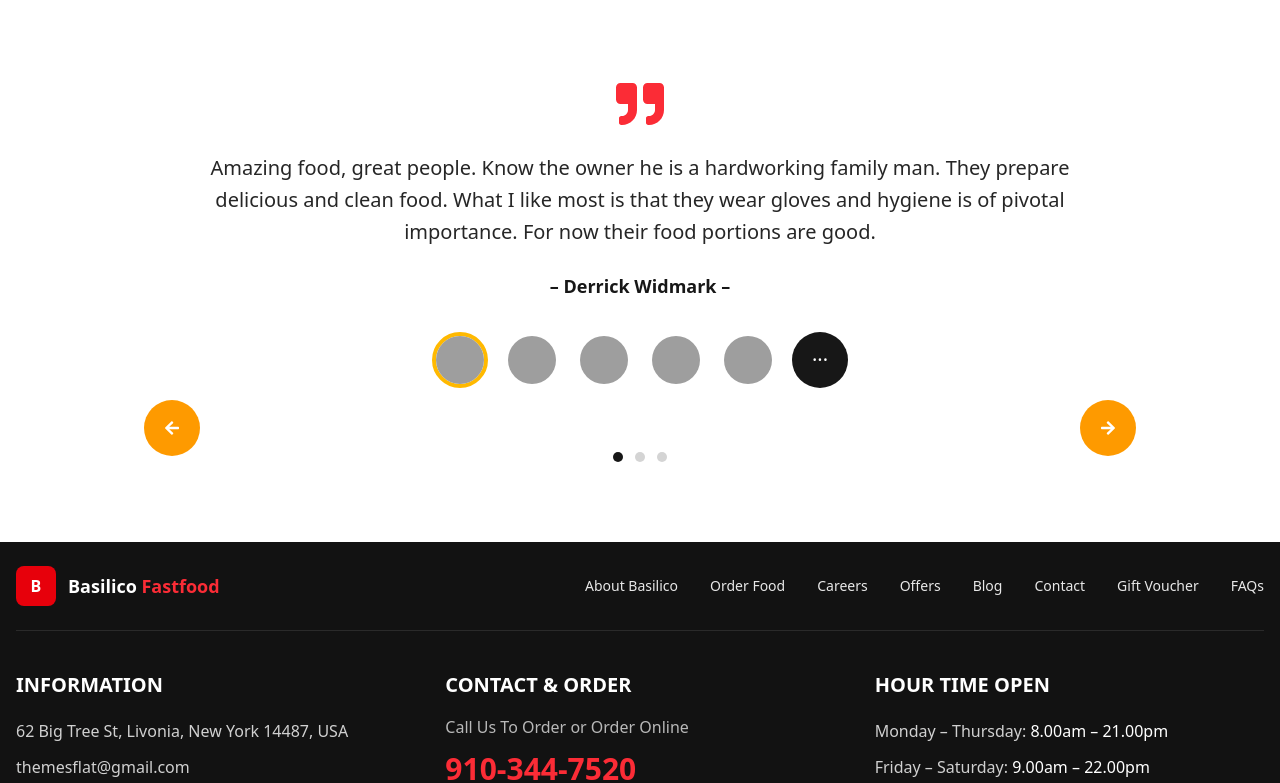
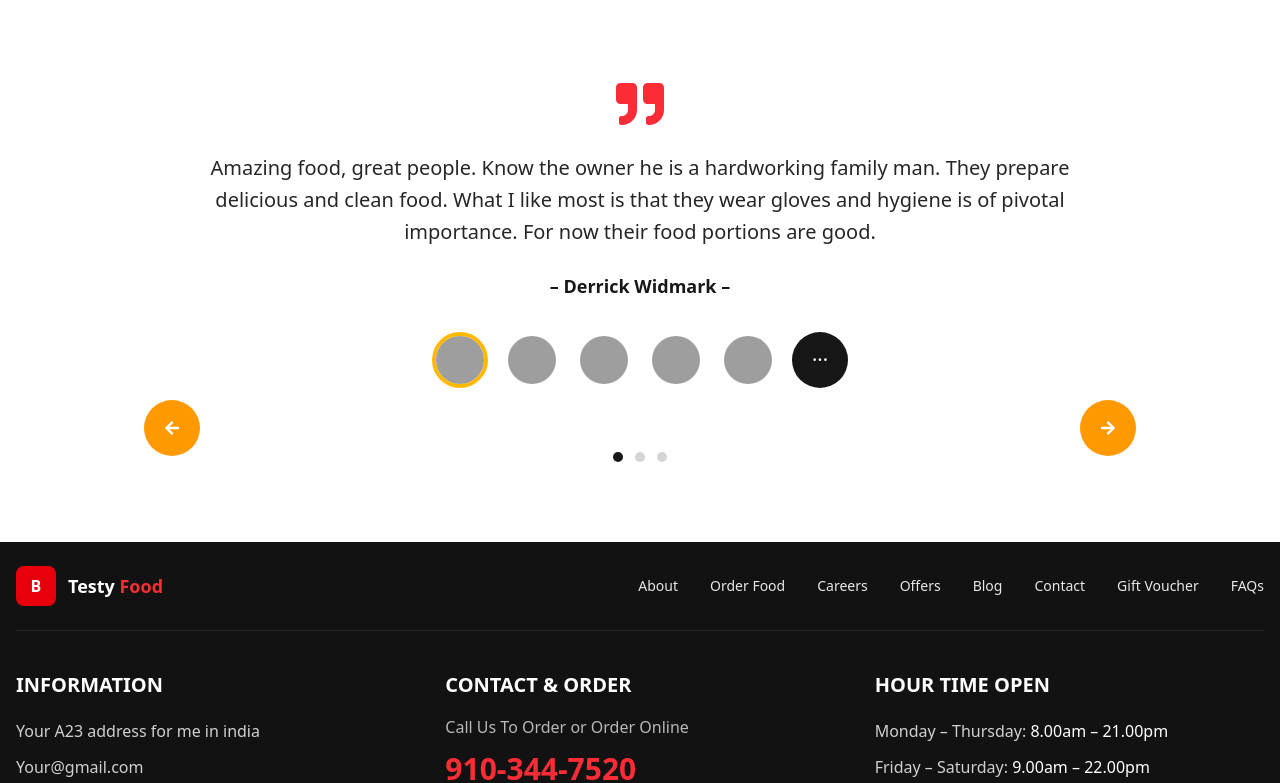
Before and after one commit to shamsad-alam/tasty-restaurant, a React (Vite) app: page / in a window 1280 px wide. Shown: the top 783 px of the page. Built offline with nearby package versions, Linux system fonts and the light colour scheme; grey boxes are pictures that could not be loaded.

Commit message:
add some footer feature

```diff
--- a/src/components/Footer.jsx
+++ b/src/components/Footer.jsx
@@ -11,13 +11,13 @@ export default function Footer() {
           <div className="flex items-center gap-3">
             <div className="grid h-10 w-10 place-items-center rounded-lg bg-red-600 font-bold">B</div>
             <div className="text-lg font-extrabold leading-none">
-              Basilico <span className="text-red-500">Fastfood</span>
+              Testy <span className="text-red-500">Food</span>
             </div>
           </div>
 
           <nav className="w-full overflow-x-auto md:w-auto">
             <ul className="flex min-w-max items-center gap-8 text-sm text-white/90">
-              <li><a href="#" className="hover:text-white">About Basilico</a></li>
+              <li><a href="#" className="hover:text-white">About </a></li>
               <li><a href="#" className="hover:text-white">Order Food</a></li>
               <li><a href="#" className="hover:text-white">Careers</a></li>
               <li><a href="#" className="hover:text-white">Offers</a></li>
@@ -37,8 +37,8 @@ export default function Footer() {
           <div>
             <h3 className="text-xl font-extrabold">INFORMATION</h3>
             <div className="mt-5 space-y-3 text-white/80">
-              <p>62 Big Tree St, Livonia, New York 14487, USA</p>
-              <a href="mailto:themesflat@gmail.com" className="hover:text-white">themesflat@gmail.com</a>
+              <p> Your A23 address for me in india</p>
+              <a href="mailto:themesflat@gmail.com" className="hover:text-white">Your@gmail.com</a>
               <a href="#" className="block hover:text-white">Terms and Conditions</a>
               <a href="#" className="block hover:text-white">Warranty and Services</a>
             </div>
@@ -72,7 +72,7 @@ export default function Footer() {
 
       {/* Social strip */}
       <div className="mx-auto max-w-7xl px-4">
-        <div className="flex flex-wrap items-center justify-center gap-4 rounded-full bg-[#1a1a1a] px-6 py-4">
+        <div className="flex flex-wrap items-center  justify-center gap-4 rounded-full bg-[#1a1a1a] px-6 py-4">
           <IconBtn><FaFacebookF /></IconBtn>
           <IconBtn><FaTwitter /></IconBtn>
           <IconBtn><FaInstagram /></IconBtn>
```
